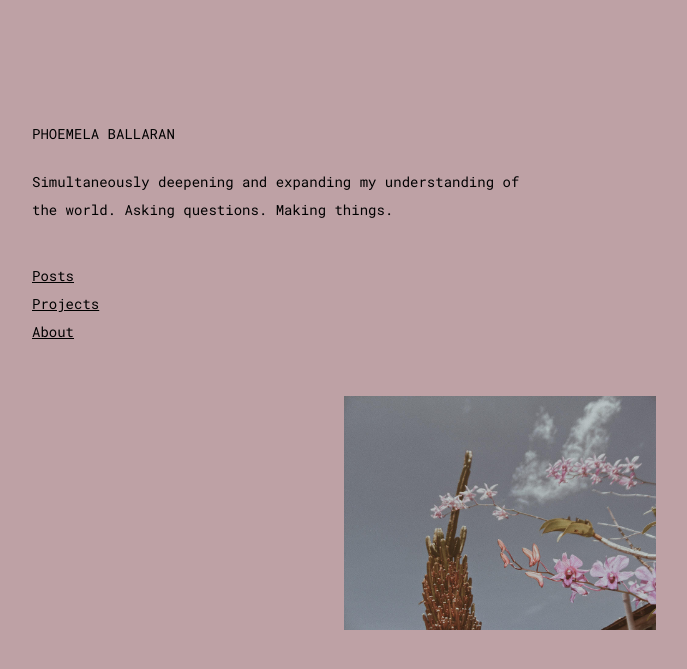
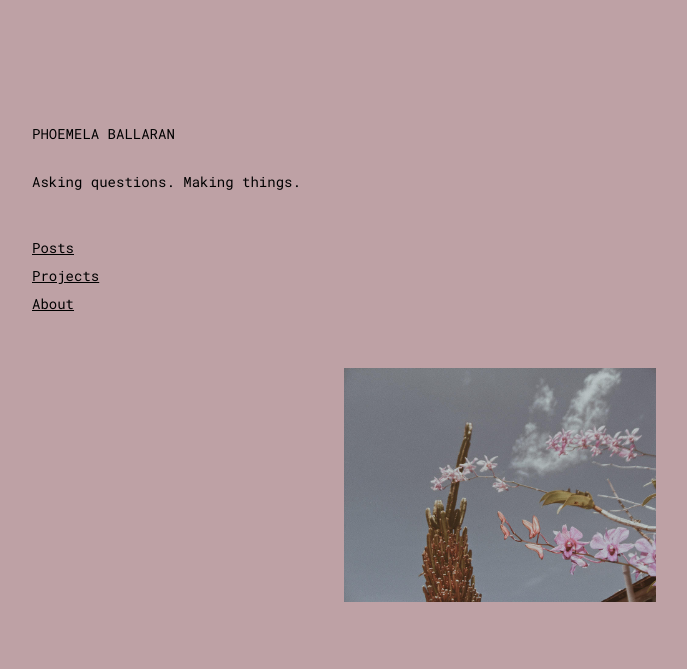
Before and after one commit to comoballar/phoemelaballaran.github.io, a Jekyll site: the page built from index.html, in a window 1280 px wide. Shown: the top 669 px of the page, without its empty margins (88-775 px from the left). Built offline with Jekyll 4.4.1, drawn with Linux system fonts in a browser that asks for light colours.

Commit message:
Update _config.yml

```diff
--- a/_config.yml
+++ b/_config.yml
@@ -7,7 +7,7 @@ g_analytics: UA-12345678-1
 # bio
 header: PHOEMELA BALLARAN
 desc: >
-  Simultaneously deepening and expanding my understanding of the world. Asking questions. Making things.
+  Asking questions. Making things.
 
 # posts
 date_format: "%Y"
```
